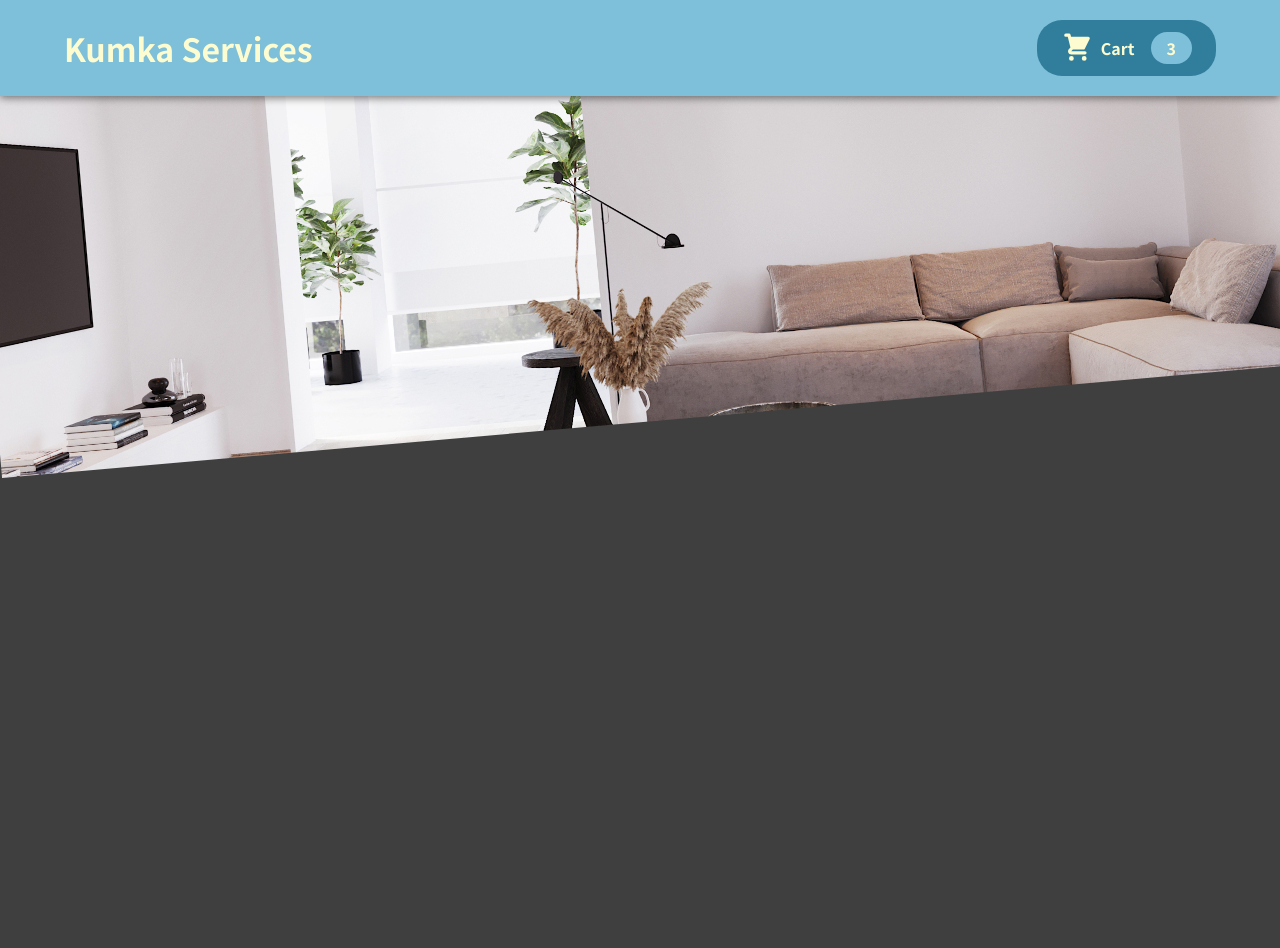
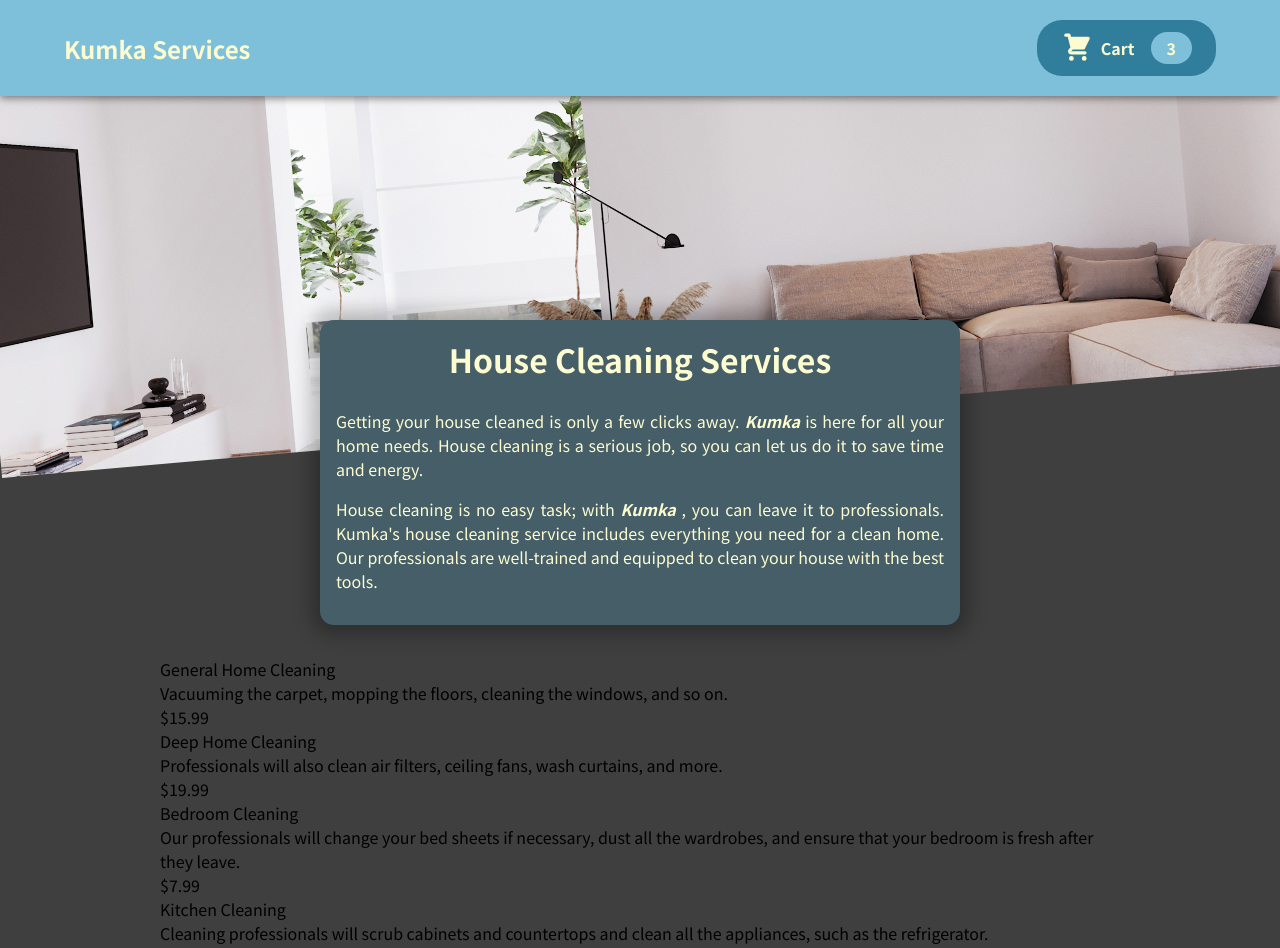
Before and after one commit to PivtoranisV/project-home-services, a React (Create React App) app: page / in a window 1280 px wide. Shown: the top 948 px of the page. Before the commit the page ends 800 px from the top, so only its background shows below. Built offline with nearby package versions, Linux system fonts and the light colour scheme; the HTML template or start-up script is replaced by a standard one.

Commit message:
Added Services component

```diff
--- a/src/App.js
+++ b/src/App.js
@@ -1,10 +1,14 @@
 import React from 'react';
 import Header from './components/Header/Header';
+import Services from './components/Services/Services';
 
 function App() {
   return (
     <React.Fragment>
       <Header />
+      <main>
+        <Services />
+      </main>
     </React.Fragment>
   );
 }
--- a/src/components/Header/Header.js
+++ b/src/components/Header/Header.js
@@ -7,7 +7,7 @@ const Header = () => {
   return (
     <React.Fragment>
       <header className={styles.header}>
-        <h1>Kumka Services</h1>
+        <h2>Kumka Services</h2>
         <CartButton />
       </header>
       <div className={styles['main-image']}>
--- /dev/null
+++ b/src/components/Services/ListServices.js
@@ -0,0 +1,23 @@
+import React from 'react';
+import DUMMY_SERVICES from './dummyServices';
+import styles from './ListServices.module.css';
+import Service from './Service';
+
+const ListServices = () => {
+  const servicesList = DUMMY_SERVICES.map((service) => (
+    <Service
+      name={service.name}
+      description={service.description}
+      price={service.price}
+      key={service.id}
+    />
+  ));
+
+  return (
+    <section className={styles.services}>
+      <ul>{servicesList}</ul>
+    </section>
+  );
+};
+
+export default ListServices;
--- /dev/null
+++ b/src/components/Services/ListServices.module.css
@@ -0,0 +1,11 @@
+.services {
+    max-width: 60rem;
+    width: 90%;
+    margin: 2rem auto;
+}
+
+.services ul {
+    list-style: none;
+    margin: 0;
+    padding: 0;
+}
--- /dev/null
+++ b/src/components/Services/Service.js
@@ -0,0 +1,13 @@
+import React from 'react';
+
+const Service = (props) => {
+  return (
+    <li>
+      <section>{props.name}</section>
+      <section>{props.description}</section>
+      <section>${props.price}</section>
+    </li>
+  );
+};
+
+export default Service;
--- /dev/null
+++ b/src/components/Services/Services.js
@@ -0,0 +1,14 @@
+import React from 'react';
+import ListServices from './ListServices';
+import ServicesSummary from './ServicesSummary';
+
+const Services = () => {
+  return (
+    <React.Fragment>
+      <ServicesSummary />
+      <ListServices />
+    </React.Fragment>
+  );
+};
+
+export default Services;
--- /dev/null
+++ b/src/components/Services/ServicesSummary.js
@@ -0,0 +1,29 @@
+import React from 'react';
+import styles from './ServicesSummary.module.css';
+
+const ServicesSummary = () => {
+  return (
+    <section className={styles.summary}>
+      <h2>House Cleaning Services</h2>
+      <p>
+        Getting your house cleaned is only a few clicks away.
+        <em>
+          <strong> Kumka </strong>
+        </em>
+        is here for all your home needs. House cleaning is a serious job, so you
+        can let us do it to save time and energy.
+      </p>
+      <p>
+        House cleaning is no easy task; with
+        <em>
+          <strong> Kumka </strong>
+        </em>
+        , you can leave it to professionals. Kumka's house cleaning service
+        includes everything you need for a clean home. Our professionals are
+        well-trained and equipped to clean your house with the best tools.
+      </p>
+    </section>
+  );
+};
+
+export default ServicesSummary;
--- /dev/null
+++ b/src/components/Services/ServicesSummary.module.css
@@ -0,0 +1,19 @@
+.summary {
+    text-align: justify;
+    max-width: 40rem;
+    width: 85%;
+    margin: auto;
+    margin-top: -10rem;
+    position: relative;
+    background-color: rgb(69, 94, 104);
+    color: #fcfcd0;
+    border-radius: 14px;
+    padding: 1rem;
+    box-shadow: 0 1px 18px 10px rgba(0, 0, 0, 0.25);
+}
+
+.summary h2 {
+    text-align: center;
+    font-size: 2rem;
+    margin-top: 0;
+}
--- /dev/null
+++ b/src/components/Services/dummyServices.js
@@ -0,0 +1,39 @@
+const DUMMY_SERVICES = [
+  {
+    id: 's1',
+    name: 'General Home Cleaning',
+    description:
+      'Vacuuming the carpet, mopping the floors, cleaning the windows, and so on.',
+    price: 15.99,
+  },
+  {
+    id: 's2',
+    name: 'Deep Home Cleaning',
+    description:
+      'Professionals will also clean air filters, ceiling fans, wash curtains, and more.',
+    price: 19.99,
+  },
+  {
+    id: 's3',
+    name: 'Bedroom Cleaning',
+    description:
+      'Our professionals will change your bed sheets if necessary, dust all the wardrobes, and ensure that your bedroom is fresh after they leave.',
+    price: 7.99,
+  },
+  {
+    id: 's4',
+    name: 'Kitchen Cleaning',
+    description:
+      'Cleaning professionals will scrub cabinets and countertops and clean all the appliances, such as the refrigerator.',
+    price: 11.99,
+  },
+  {
+    id: 's5',
+    name: 'Bathroom Cleaning',
+    description:
+      'The bathroom cleaning includes scrubbing sinks and bathtubs, disposing of waste in your bathroom, and cleaning the mats',
+    price: 9.99,
+  },
+];
+
+export default DUMMY_SERVICES;
```
